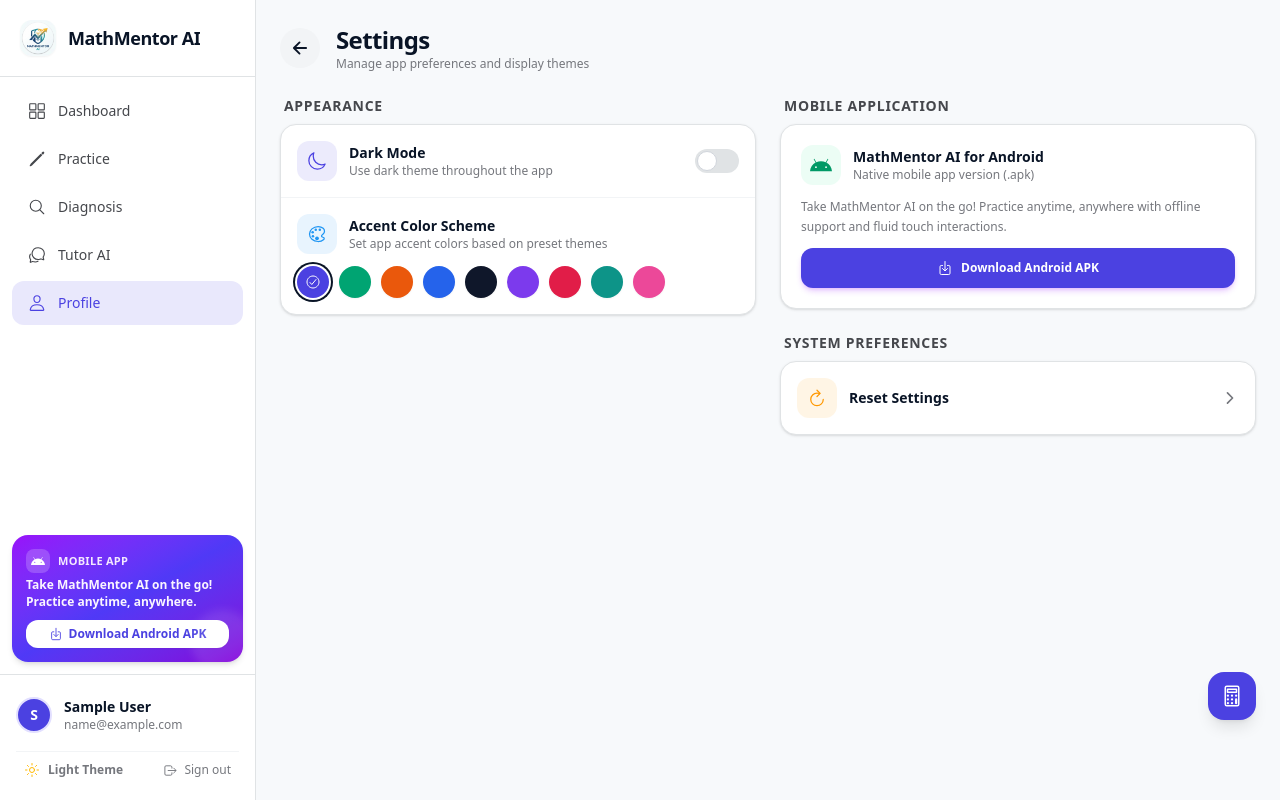
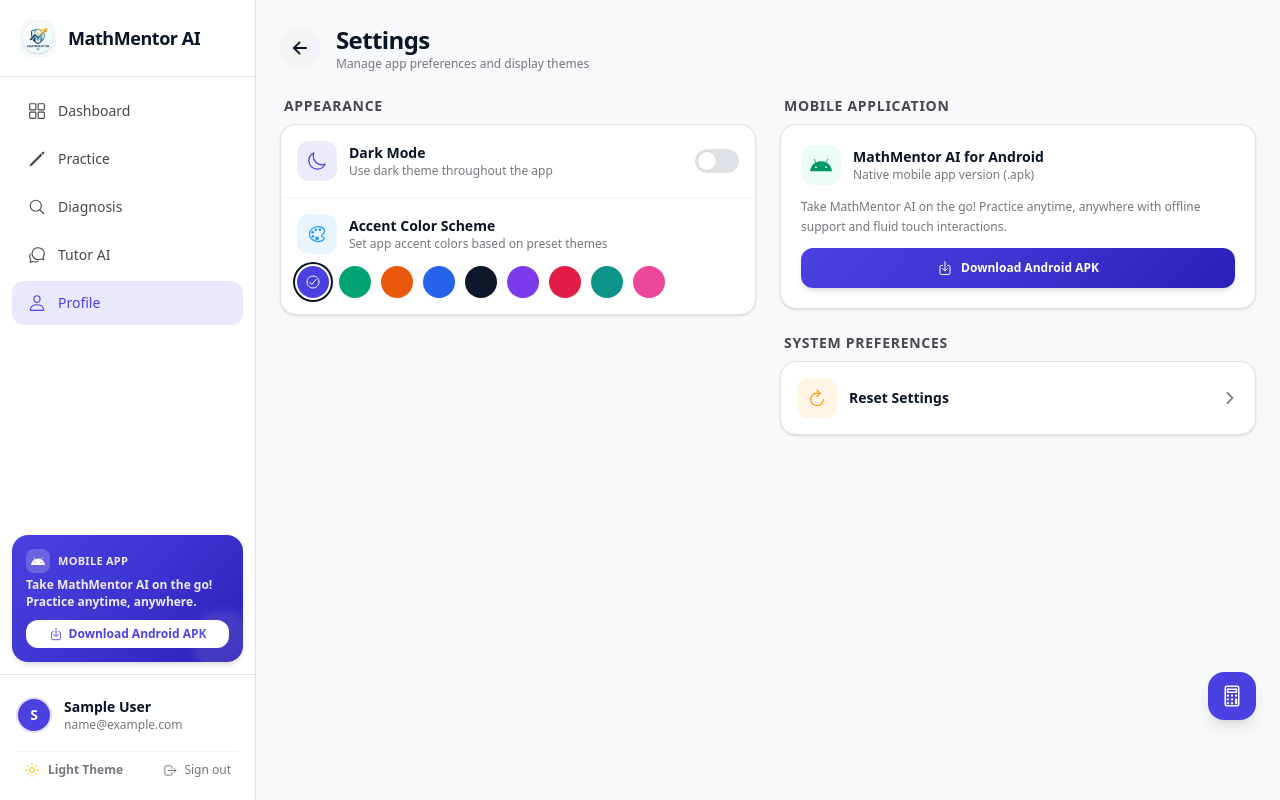
Before and after one commit to ch1llysauce/MathMentor-AI, a React (Vite) app in the folder web/: page /profile/settings in a window 1280 px wide. Built offline with nearby package versions, Linux system fonts and the light colour scheme; no server answers; sample sign-in values are in the browser's storage.

Commit message:
last na to

```diff
--- a/web/src/components/AppLayout.jsx
+++ b/web/src/components/AppLayout.jsx
@@ -23,7 +23,7 @@ const navItems = [
 
 export default function AppLayout() {
   const { user, logout } = useAuth();
-  const { darkMode, toggleDarkMode, primaryColor } = useTheme();
+  const { darkMode, toggleDarkMode, primaryColor, themeGradient } = useTheme();
   const { activeSession, clearActiveSession } = useActiveSession();
   const navigate = useNavigate();
   const location = useLocation();
@@ -98,21 +98,25 @@ export default function AppLayout() {
       </nav>
 
       {/* Mobile App Download Card */}
-      <div className="mx-3 mb-3 p-3.5 rounded-2xl bg-gradient-to-br from-purple-600 via-indigo-600 to-purple-700 text-white shadow-md relative overflow-hidden group">
+      <div
+        className="mx-3 mb-3 p-3.5 rounded-2xl text-white shadow-md relative overflow-hidden group transition-all"
+        style={{ background: themeGradient }}
+      >
         <div className="absolute -right-3 -bottom-3 w-16 h-16 bg-white/10 rounded-full blur-xs pointer-events-none" />
         <div className="flex items-center gap-2 mb-1">
           <div className="w-6 h-6 rounded-lg bg-white/20 backdrop-blur-xs flex items-center justify-center text-white shrink-0">
             <IoLogoAndroid size={14} />
           </div>
-          <span className="text-[11px] font-black tracking-wide uppercase text-purple-100">Mobile App</span>
+          <span className="text-[11px] font-black tracking-wide uppercase text-white/90">Mobile App</span>
         </div>
-        <p className="text-xs font-semibold leading-snug mb-2.5 text-purple-50">
+        <p className="text-xs font-semibold leading-snug mb-2.5 text-white/90">
           Take MathMentor AI on the go! Practice anytime, anywhere.
         </p>
         <a
           href="/mathmentor-ai.apk"
           download="MathMentor-AI.apk"
-          className="w-full flex items-center justify-center gap-1.5 py-1.5 px-3 rounded-xl bg-white text-purple-700 text-xs font-bold hover:bg-purple-50 transition-all shadow-xs active:scale-98 cursor-pointer"
+          className="w-full flex items-center justify-center gap-1.5 py-1.5 px-3 rounded-xl bg-white text-xs font-bold hover:bg-white/90 transition-all shadow-xs active:scale-98 cursor-pointer"
+          style={{ color: primaryColor }}
         >
           <IoDownloadOutline size={14} />
           <span>Download Android APK</span>
--- a/web/src/pages/profile/Settings.jsx
+++ b/web/src/pages/profile/Settings.jsx
@@ -26,7 +26,7 @@ const ACCENT_THEMES = [
 
 export default function Settings() {
   const navigate = useNavigate();
-  const { darkMode, toggleDarkMode, accentTheme, setAccentTheme } = useTheme();
+  const { darkMode, toggleDarkMode, accentTheme, setAccentTheme, primaryColor, themeGradient } = useTheme();
 
   // Modals
   const [showResetModal, setShowResetModal] = useState(false);
@@ -158,7 +158,8 @@ export default function Settings() {
               <a
                 href="/mathmentor-ai.apk"
                 download="MathMentor-AI.apk"
-                className="w-full flex items-center justify-center gap-2 py-3 px-4 rounded-xl bg-[#4b41e1] hover:bg-[#3d33d0] text-white text-xs font-bold transition-all shadow-md shadow-purple-600/20 active:scale-98 cursor-pointer"
+                className="w-full flex items-center justify-center gap-2 py-3 px-4 rounded-xl text-white text-xs font-bold transition-all shadow-md active:scale-98 cursor-pointer"
+                style={{ background: themeGradient }}
               >
                 <IoDownloadOutline size={16} />
                 <span>Download Android APK</span>
```
